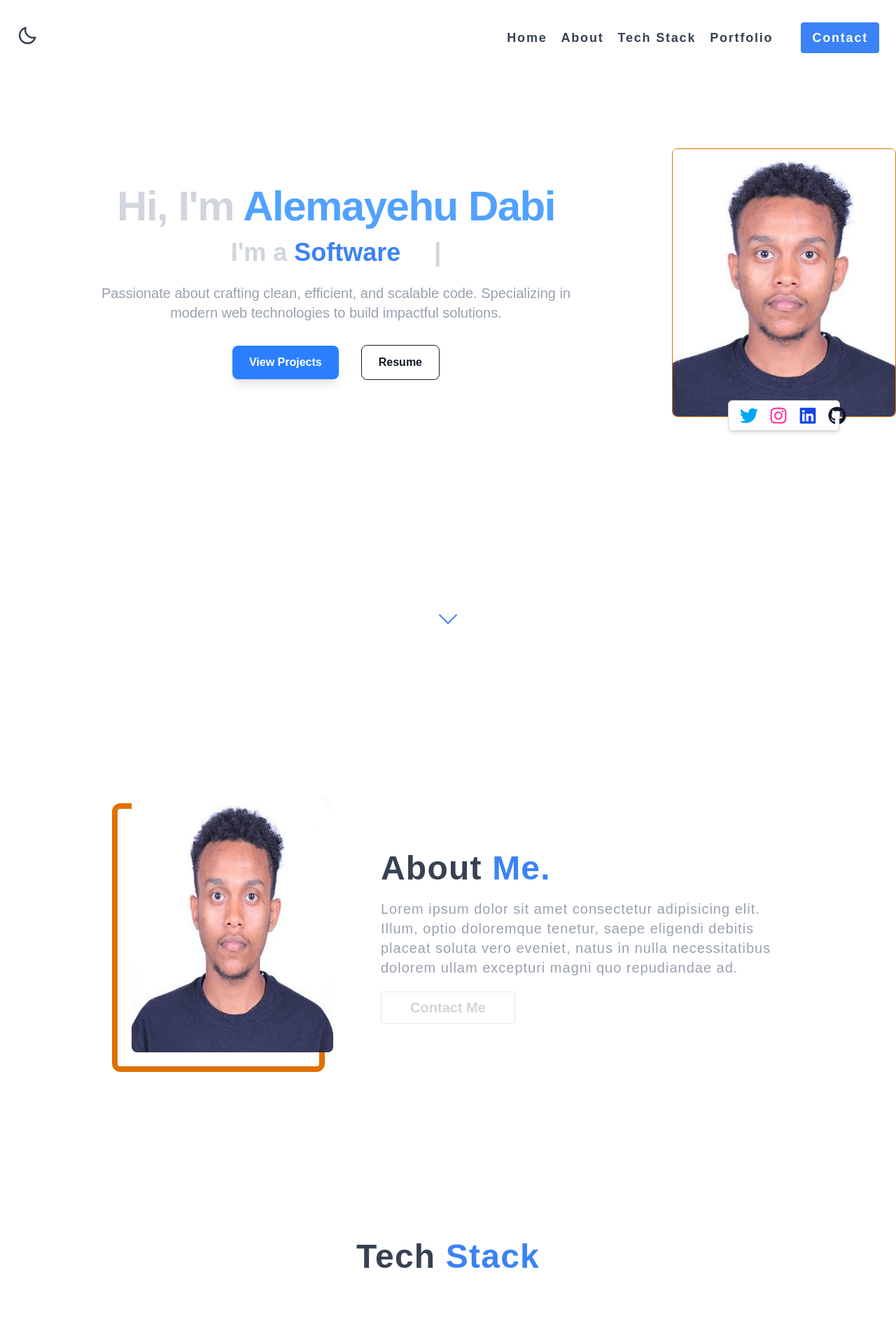
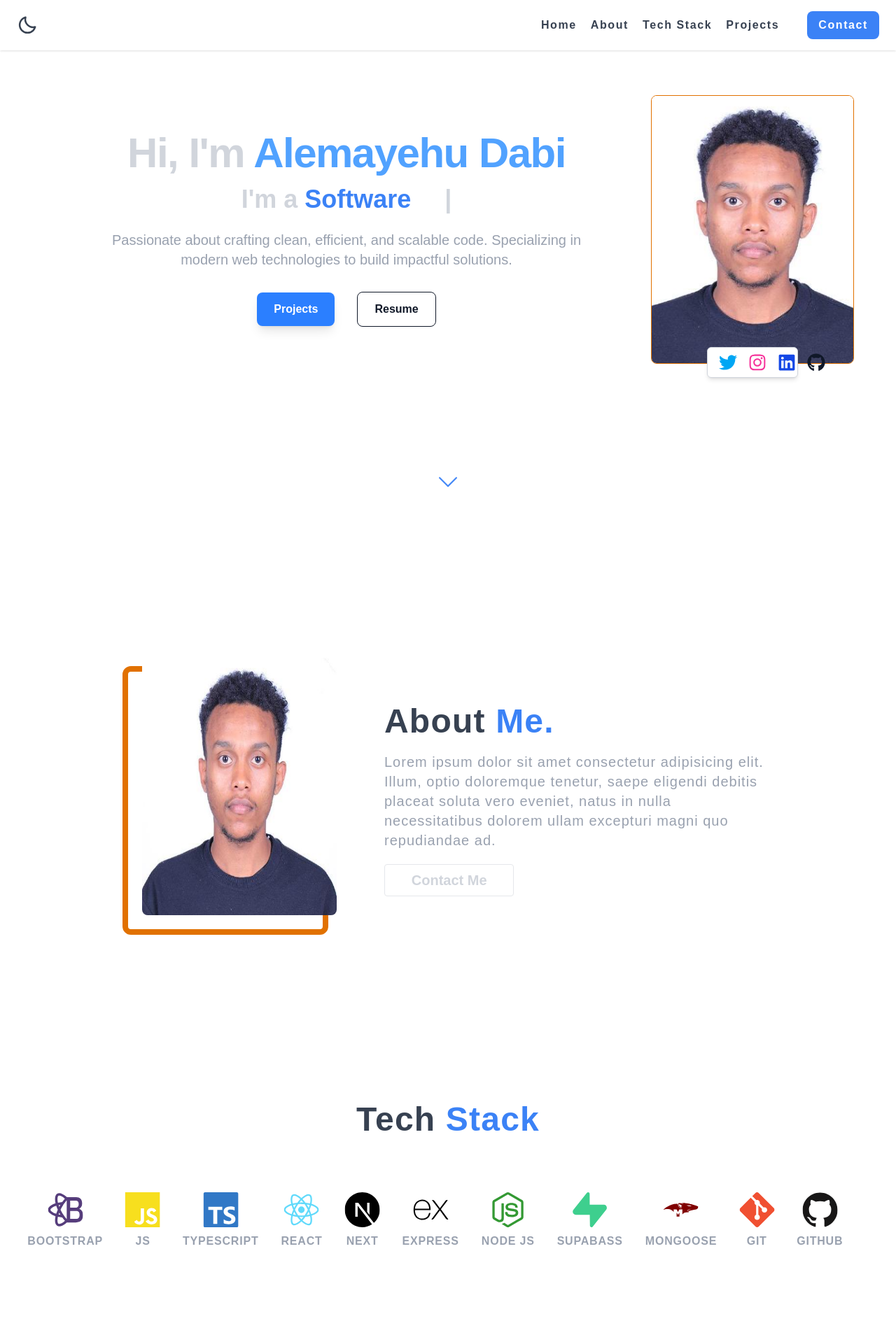
Before and after one commit to AlemayehuDabi/portfolio-, a Next.js app: page / in a window 1280 px wide. Shown: the top 1898 px of the page at 70% size. Built offline with nearby package versions, Linux system fonts and the light colour scheme.

Commit message:
Feat: styling and some fixes

```diff
--- /dev/null
+++ b/app/component/Footer.tsx
@@ -0,0 +1,53 @@
+import { BiLogoGithub, BiLogoLinkedin, BiEnvelope } from "react-icons/bi";
+
+export default function Footer() {
+  return (
+    <footer className="mt-10 px-6 py-10 bg-white dark:bg-black text-[var(--gray)] dark:text-white transition-colors duration-500">
+      <div className="max-w-6xl mx-auto flex flex-col md:flex-row justify-between items-center gap-6">
+        {/* Left side */}
+        <p className="text-sm text-black hover:text-gray-400">
+          &copy; {new Date().getFullYear()} Your Name. All rights reserved.
+        </p>
+
+        {/* Center - Links */}
+        <div className="flex gap-6 text-sm font-semibold tracking-wide">
+          {["Home", "About", "Projects", "Contact"].map((label) => (
+            <a
+              key={label}
+              href={`#${label}`}
+              className="text-black hover:text-[var(--gray-hover)] transition-colors duration-300"
+            >
+              {label}
+            </a>
+          ))}
+        </div>
+
+        {/* Right side - Socials */}
+        <div className="flex gap-4 text-xl">
+          <a
+            href="https://github.com/your-username"
+            target="_blank"
+            rel="noopener noreferrer"
+            className="text-black hover:text-[var(--primary)] transition-colors"
+          >
+            <BiLogoGithub />
+          </a>
+          <a
+            href="https://linkedin.com/in/your-profile"
+            target="_blank"
+            rel="noopener noreferrer"
+            className="text-black hover:text-[var(--primary)] transition-colors"
+          >
+            <BiLogoLinkedin />
+          </a>
+          <a
+            href="mailto:your@email.com"
+            className="text-black hover:text-[var(--primary)] transition-colors"
+          >
+            <BiEnvelope />
+          </a>
+        </div>
+      </div>
+    </footer>
+  );
+}
--- a/app/component/NavBar.tsx
+++ b/app/component/NavBar.tsx
@@ -5,8 +5,10 @@ import { BiMoon, BiSun } from "react-icons/bi";
 
 export default function NavBar() {
   const [isDark, setIsDark] = useState(false);
+  const [showNav, setShowNav] = useState(true);
+  const [lastScrollY, setLastScrollY] = useState(0);
 
-  // On mount: set theme from localStorage or system preference
+  // Set theme from localStorage or system preference
   useEffect(() => {
     const storedTheme = localStorage.getItem("theme");
     const prefersDark = window.matchMedia(
@@ -22,43 +24,71 @@ export default function NavBar() {
     }
   }, []);
 
+  // Scroll handling: Hide on scroll down, show on scroll up
+  useEffect(() => {
+    const handleScroll = () => {
+      const currentY = window.scrollY;
+      setShowNav(currentY < lastScrollY || currentY < 10);
+      setLastScrollY(currentY);
+    };
+
+    window.addEventListener("scroll", handleScroll);
+    return () => window.removeEventListener("scroll", handleScroll);
+  }, [lastScrollY]);
+
   // Toggle theme
   const toggleTheme = () => {
     const newTheme = !isDark;
     setIsDark(newTheme);
-
-    if (newTheme) {
-      document.documentElement.classList.add("dark");
-      localStorage.setItem("theme", "dark");
-    } else {
-      document.documentElement.classList.remove("dark");
-      localStorage.setItem("theme", "light");
-    }
+    document.documentElement.classList.toggle("dark", newTheme);
+    localStorage.setItem("theme", newTheme ? "dark" : "light");
   };
 
   return (
-    <nav className="flex justify-between items-center py-4 px-6">
-      <div>
+    <nav
+      className={`fixed top-0 left-0 w-full z-50 px-6 py-4 transition-all duration-500
+        ${showNav ? "translate-y-0" : "-translate-y-full"}
+        backdrop-blur-md bg-white/30 dark:bg-black/30
+        shadow-sm dark:shadow-md`}
+    >
+      <div className="flex justify-between items-center">
+        {/* Theme Toggle */}
         <button
           onClick={toggleTheme}
-          className="text-2xl text-[var(--gray)] hover:text-[var(--gray-hover)] cursor-pointer "
+          className="text-2xl text-[var(--gray)] hover:text-[var(--gray-hover)] cursor-pointer"
         >
           {isDark ? <BiSun size={30} /> : <BiMoon size={30} />}
         </button>
-      </div>
-      <div className="flex justify-end">
-        <div className="flex items-center gap-5 text-lg tracking-widest text-[var(--gray)] font-semibold">
-          {["Home", "About", "Tech Stack", "Portfolio"].map((label) => (
-            <div
-              key={label}
-              className="hover:text-[var(--gray-hover)] cursor-pointer hover:border-b-4 hover:border-b-[var(--primary)]"
-            >
-              {label}
-            </div>
-          ))}
-          <button className="px-4 py-2 rounded bg-[var(--primary)] text-white ml-5 cursor-pointer">
+
+        {/* Links */}
+        <div className="flex items-center gap-5 text-base tracking-widest text-[var(--gray)] font-semibold">
+          {["Home", "About", "Tech Stack", "Projects"].map((label) =>
+            label === "Home" ? (
+              <a
+                key={label}
+                href={`/`}
+                className="relative group text-[var(--gray)] font-semibold tracking-widest transition-colors duration-300"
+              >
+                {label}
+                <span className="absolute left-0 -bottom-1 h-0.5 w-0 bg-[var(--primary)] transition-all duration-300 group-hover:w-full" />
+              </a>
+            ) : (
+              <a
+                key={label}
+                href={`#${label}`}
+                className="relative group text-[var(--gray)] font-semibold tracking-widest transition-colors duration-300"
+              >
+                {label}
+                <span className="absolute left-0 -bottom-1 h-0.5 w-0 bg-[var(--primary)] transition-all duration-300 group-hover:w-full" />
+              </a>
+            )
+          )}
+          <a
+            href="#Contact"
+            className="px-4 py-2 rounded-lg bg-[var(--primary)] text-white ml-5 cursor-pointer transition-all"
+          >
             Contact
-          </button>
+          </a>
         </div>
       </div>
     </nav>
--- a/app/globals.css
+++ b/app/globals.css
@@ -31,6 +31,11 @@ body {
   background: var(--background);
   color: var(--foreground);
   font-family: Arial, Helvetica, sans-serif;
+}
+
+/* globals.css */
+body {
+  @apply bg-white text-black dark:bg-black dark:text-white;
 }
 
 @keyframes marquee {
--- a/app/page.tsx
+++ b/app/page.tsx
@@ -5,44 +5,49 @@ import Projects from "./sections/Projects";
 import ContactMe from "./sections/ContactMe";
 import NavBar from "./component/NavBar";
 import { BsChevronDown } from "react-icons/bs";
+import Footer from "./component/Footer";
 
 export default function Home() {
   return (
-    <div className="container mx-auto my-4 dark:bg-gray-900 text-gray-900 dark:text-gray-100">
+    <div className="container mx-auto px-5 my-4 text-gray-900">
       <div className="flex flex-col gap-60">
         {/*nav bar*/}
         <NavBar />
 
         {/* Hero */}
-        <div className="flex justify-center items-center -mt-30 ">
+        <div className="flex justify-center items-center mt-30">
           <HeroSection />
         </div>
 
-        <div className="flex justify-center mt-10 animate-bounce">
-          <a href="#about" className="text-[var(--primary)]">
+        <div className="flex justify-center animate-bounce -mt-20">
+          <a href="#About" className="text-[var(--primary)]">
             <BsChevronDown size={32} />
           </a>
         </div>
 
         {/* about section */}
 
-        <div id="about">
+        <div id="About">
           <AboutSection />
         </div>
 
         {/* tech stack */}
-        <div>
+        <div id="Tech Stack">
           <TechStack />
         </div>
 
         {/* project */}
-        <div>
+        <div id="Projects">
           <Projects />
         </div>
 
         {/* contact */}
+        <div id="Contact">
+          <ContactMe />
+        </div>
+
         <div>
-          <ContactMe />
+          <Footer />
         </div>
       </div>
     </div>
--- a/app/sections/ContactMe.tsx
+++ b/app/sections/ContactMe.tsx
@@ -4,10 +4,10 @@ import { BsLinkedin, BsTwitterX } from "react-icons/bs";
 export default function ContactMe() {
   return (
     <div className="flex flex-col gap-5 justify-center items-center">
-      <h1 className="text-5xl font-semibold tracking-wide text-[var(--gray)]  mb-10">
+      <h1 className="text-5xl font-semibold tracking-wide text-[var(--gray)] mb-10">
         Contact <span className="text-[var(--primary)]">Me.</span>
       </h1>
-      <div className="flex flex-col md:flex-row justify-center items-start gap-10 px-6 py-12 w-full max-w-6xl mx-auto">
+      <div className="flex flex-col md:flex-row justify-center items-start gap-10 px-6 py-12 w-full max-w-6xl mx-auto bg-white shadow-xs shadow-white rounded-lg p-6">
         {/* Left Side - Contact Info */}
         <div className="w-full md:w-1/2 space-y-6">
           <div className="text-lg space-y-4">
@@ -47,7 +47,7 @@ export default function ContactMe() {
         </div>
 
         {/* Right Side - Contact Form */}
-        <form className="w-full md:w-1/2 bg-white shadow-md rounded-lg p-6 space-y-6">
+        <form className="w-full md:w-1/2 space-y-6">
           <div>
             <label className="block text-gray-700 text-base font-medium mb-2">
               Name:
--- a/app/sections/Hero.tsx
+++ b/app/sections/Hero.tsx
@@ -1,13 +1,7 @@
 "use client";
 
 import { useEffect, useState } from "react";
-import {
-  FaFacebook,
-  FaGithub,
-  FaInstagram,
-  FaLinkedin,
-  FaTwitter,
-} from "react-icons/fa";
+import { FaGithub, FaInstagram, FaLinkedin, FaTwitter } from "react-icons/fa";
 
 export default function HeroSection() {
   const roles = [
@@ -48,7 +42,7 @@ export default function HeroSection() {
   }, [charIndex, isDeleting, roleIndex, roles]);
 
   return (
-    <section className="flex justify-center items-center w-full">
+    <section className="flex justify-center items-center w-full mx-auto px-10">
       <div className="flex items-center justify-center animate-gradient-x flex-3">
         <div className="container mx-auto px-4 text-center">
           {/* Name and Intro */}
@@ -73,15 +67,15 @@ export default function HeroSection() {
           {/* CTA Buttons */}
           <div className="flex justify-center items-center gap-8">
             <a
-              href="#projects"
+              href="#Projects"
               className="inline-block bg-blue-500 text-white font-semibold px-6 py-3 rounded-lg shadow-lg hover:bg-blue-600 transition-colors duration-300"
             >
-              View Projects
+              Projects
             </a>
 
             <a
-              href="#projects"
-              className="inline-block font-semibold px-6 py-3 rounded-lg border hover:bg-gray-100 hover:text-black dark:bg-white dark:hover:bg-gray-100 transition-colors duration-300"
+              href="#resume"
+              className="inline-block font-semibold px-6 py-3 rounded-lg border bg-white hover:bg-gray-100 hover:text-black dark:bg-white dark:hover:bg-gray-100 transition-colors duration-300"
             >
               Resume
             </a>
--- a/app/sections/Projects.tsx
+++ b/app/sections/Projects.tsx
@@ -1,3 +1,5 @@
+import { FaGithub } from "react-icons/fa";
+
 export default function Projects() {
   return (
     <div className="flex justify-center items-center">
@@ -26,18 +28,27 @@ export default function Projects() {
               <img
                 src={`/project${i + 1}.jpg`}
                 alt={`Project ${i + 1}`}
-                className="w-full h-full object-cover opacity-30 hover:opacity-100 transition-opacity duration-initial"
+                className="w-full h-full object-cover opacity-20 hover:opacity-100 transition-opacity duration-initial"
               />
-              <button className="flex justify-between absolute bottom-0 left-0 bg-gray-300 px-2 py-1 rounded-xl cursor-pointer">
+              <button className="flex justify-between items-center gap-3 text-base absolute bottom-0 left-0 bg-gray-300 dark:bg-white px-2 py-1 rounded-xl cursor-pointer font-semibold tracking-wider">
+                <FaGithub />
                 GitHub
               </button>
-              <div className="absolute inset-0  flex flex-col justify-center items-center px-4 transition-all duration-500 ease-in-out group-hover:translate-y-full">
-                <h3 className="text-2xl font-semibold  mb-2">
+
+              <button className="flex justify-between items-center gap-3 text-base absolute bottom-0 right-0 bg-gray-300 dark:bg-white px-2 py-1 rounded-xl cursor-pointer font-semibold tracking-wider">
+                Demo
+              </button>
+              <div className="absolute inset-0 flex flex-col justify-center items-center px-4 transition-all duration-500 ease-in-out group-hover:translate-y-full">
+                <h3 className="text-3xl font-extrabold text-blue-500 mb-2 bg-gray-200 rounded-xs px-1">
                   Project Title: {i + 1}
                   {/* i will make it dynamic */}
                 </h3>
-                <p className="text-base text-center">
+                <p className="text-base text-center font-semibold bg-gray-200 rounded-xs px-1 shadow-md shadow-white">
                   This is a short description of the project and what it does.
+                  Lorem ipsum dolor sit, amet consectetur adipisicing elit. Quae
+                  beatae quibusdam iure sequi sunt molestiae alias! Ipsum est
+                  eos at, voluptate nostrum recusandae autem facere ipsa nemo
+                  cumque maiores ex?
                 </p>
               </div>
             </div>
--- a/app/sections/TechStack.tsx
+++ b/app/sections/TechStack.tsx
@@ -17,7 +17,7 @@ import {
 } from "react-icons/si";
 export default function TechStack() {
   return (
-    <div className="flex flex-col justify-center items-center gap-20 overflow-hidden">
+    <div className="flex flex-col justify-center items-center gap-20 overflow-hidden mx-5">
       <h1 className="text-5xl font-semibold tracking-wide text-[var(--gray)]">
         Tech <span className="text-[var(--primary)]">Stack</span>
       </h1>
@@ -27,7 +27,7 @@ export default function TechStack() {
         <div className="flex animate-marquee w-max">
           {/* Duplicate content to create the loop */}
           {[...Array(1)].map((_, i) => (
-            <div key={i} className="flex gap-10 px-10">
+            <div key={i} className="flex gap-8 px-10">
               <span className="flex flex-col justify-center items-center gap-2">
                 <SiHtml5 size={50} color="#E44D26" />
                 <span className="text-center text-gray-400 font-bold tracking-wider">
```
